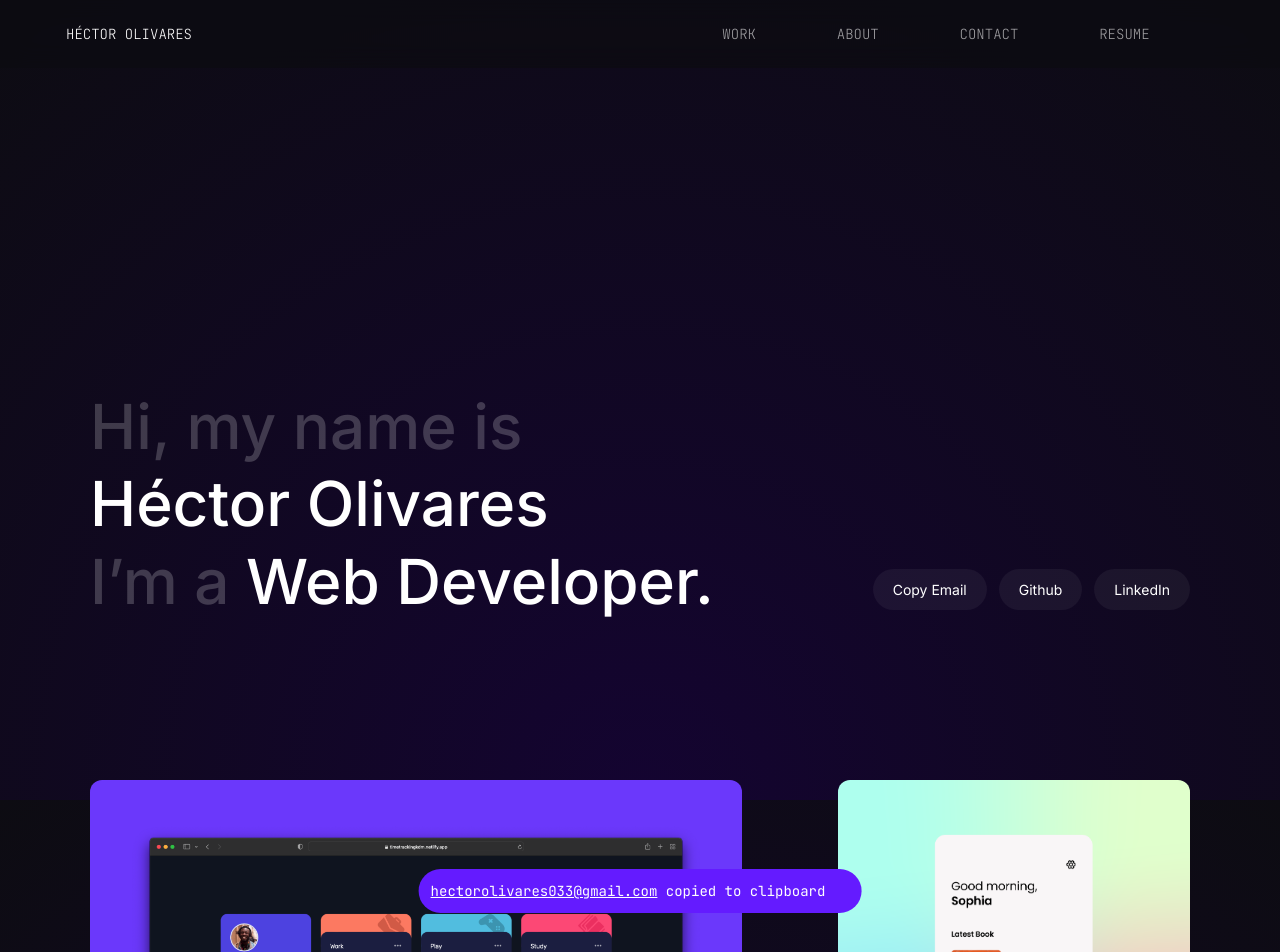
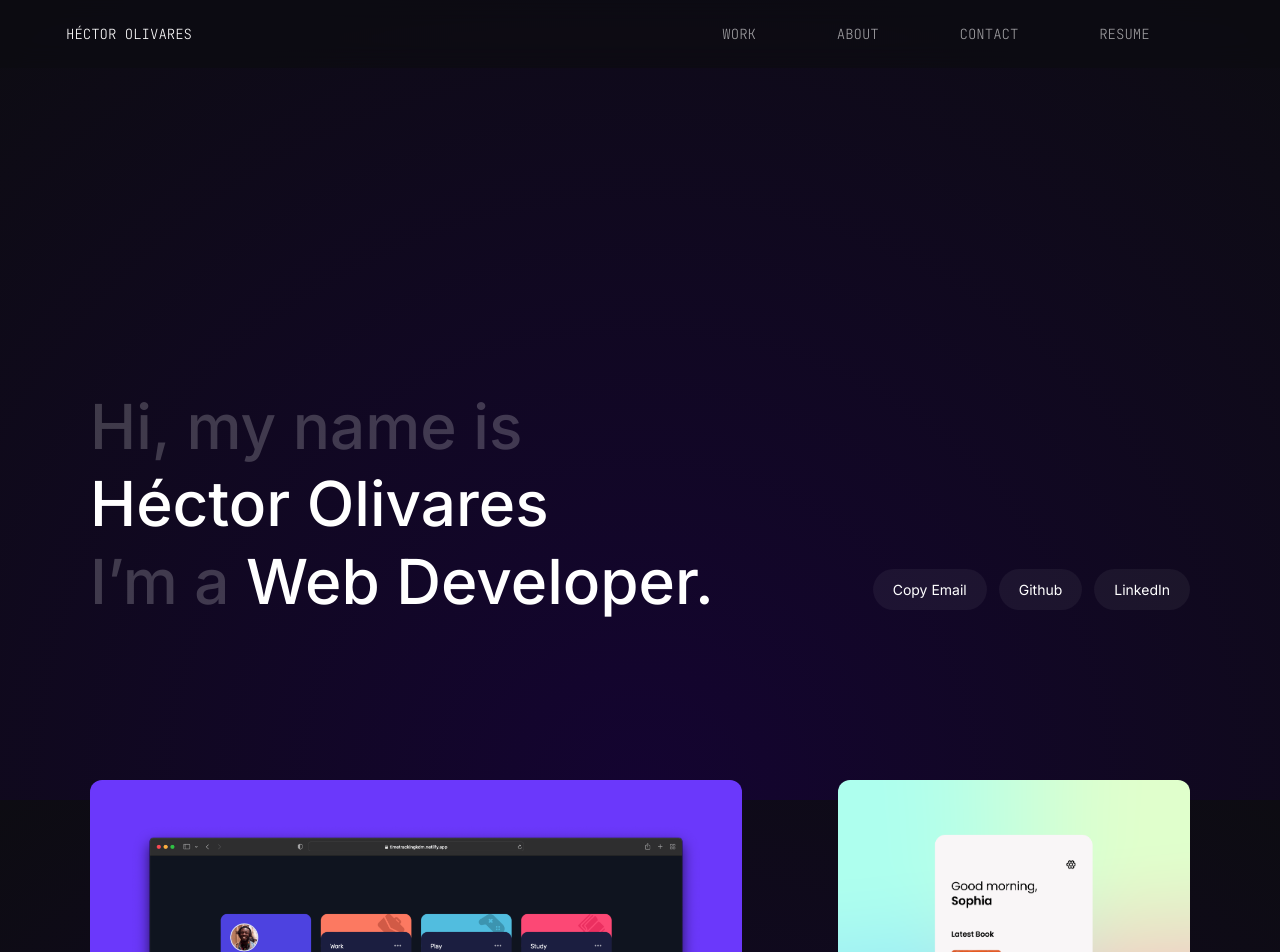
Before and after one commit to hectorolivares/V1, a React (Vite) app: page / in a window 1280 px wide. Shown: the top 952 px of the page. Built offline with nearby package versions, Linux system fonts and the light colour scheme; some icons are missing.

Commit message:
white rectangle bug fixed

```diff
--- a/src/home.tsx
+++ b/src/home.tsx
@@ -46,7 +46,7 @@ export const Home = () => {
 
       <div
         className={`${
-          clipboardMessage && "laptop:animate-clipboard"
+          clipboardMessage ? "laptop:animate-clipboard visible" : "invisible"
         } fixed flex items-center bg-my-lila z-50 p-3 rounded-full left-1/2 top-[110%] -translate-x-1/2 -translate-y-1/4`}
         onAnimationEnd={() => setClipboardMessage(false)}
       >
```
